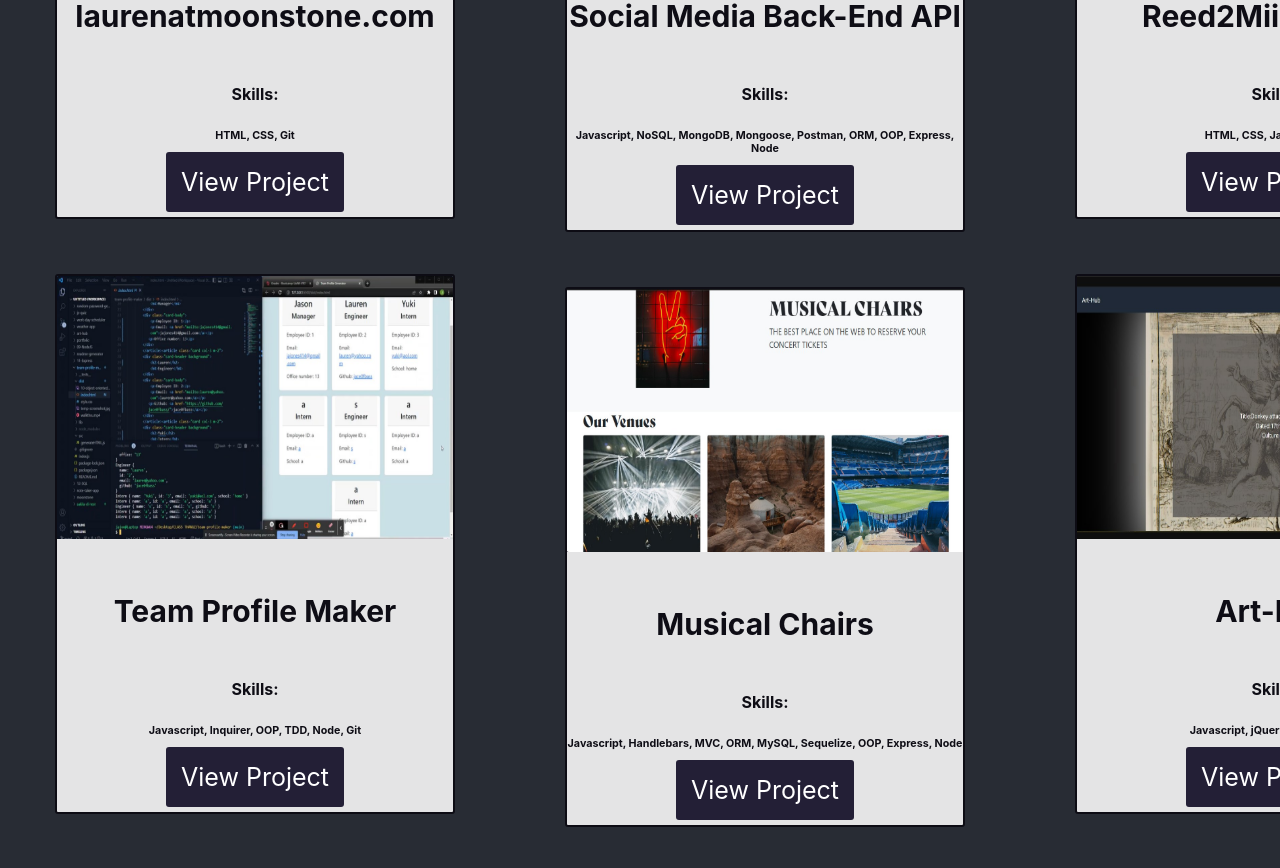
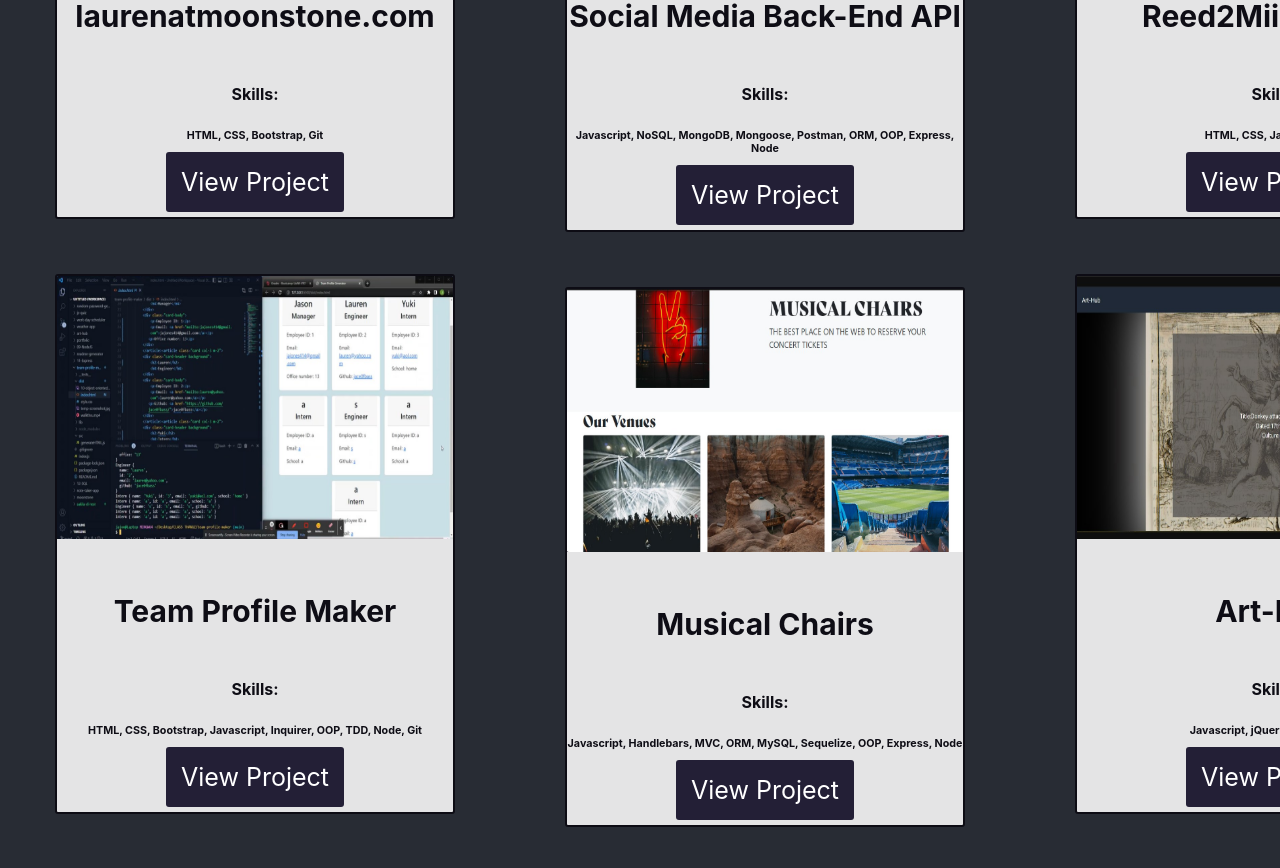
Before and after one commit to jace0fbass/j-jones-2023, a React (Create React App) app: page / in a window 1280 px wide. Shown: the part 1380-2248 px from the top of the page. Built offline with nearby package versions, Linux system fonts and the light colour scheme.

Commit message:
Updated skill data in portfolio.js.

```diff
--- a/src/js/components/Portfolio.js
+++ b/src/js/components/Portfolio.js
@@ -19,7 +19,7 @@ export default function Portfolio() {
             <img src={moonstone} className="card-img-top" alt="..." height="263" />
             <div className="card-body">
               <h5 className="card-title">laurenatmoonstone.com</h5>
-              <h4>Skills:</h4><h6>HTML, CSS, Git</h6>
+              <h4>Skills:</h4><h6>HTML, CSS, Bootstrap, Git</h6>
               <a href="https://laurenatmoonstone.com/" id="portfolioBtns">
                 View Project
               </a>
@@ -34,7 +34,7 @@ export default function Portfolio() {
             <div className="card-body">
               <h5 className="card-title">Team Profile Maker</h5>
 
-              <h4>Skills:</h4><h6>Javascript, Inquirer, OOP, TDD, Node, Git</h6>
+              <h4>Skills:</h4><h6>HTML, CSS, Bootstrap, Javascript, Inquirer, OOP, TDD, Node, Git</h6>
               <a href="https://github.com/jace0fbass/team-profile-maker" id="portfolioBtns">View Project</a>
               <br></br>
               <br />
```
